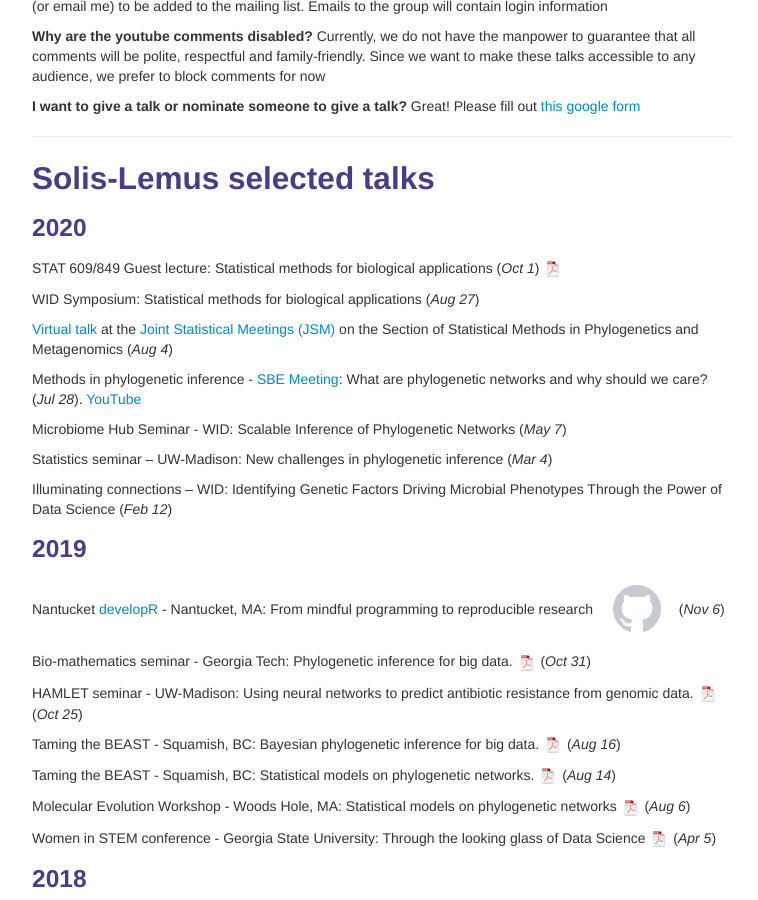
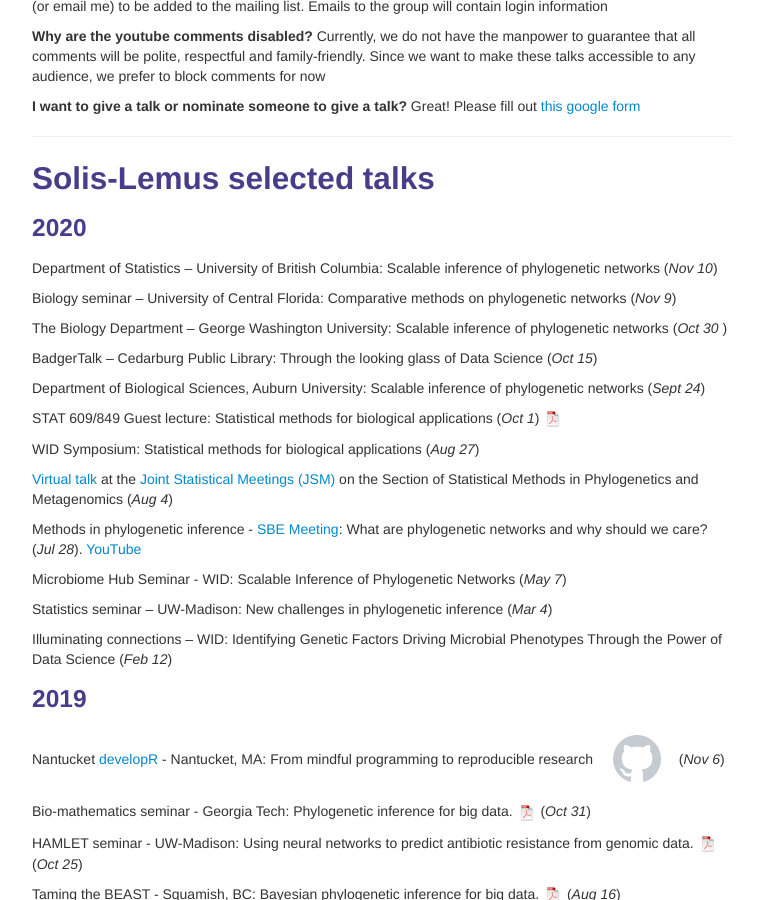
Before and after one commit to solislemuslab/solislemuslab.github.io, a Jekyll site: the page built from pages/talks.md, in a window 1280 px wide and 900 px high, scrolled down 478 px. Shown: the whole window, without its empty margins (258-1016 px from the left). Built offline with Jekyll 4.4.1, drawn with Linux system fonts in a browser that asks for light colours.

Commit message:
added talks

```diff
--- a/pages/talks.md
+++ b/pages/talks.md
@@ -38,6 +38,17 @@ Great! Please fill out [this google form](https://forms.gle/1kpZE1XrKe9YS9cHA)
 ## <a name="talks"></a>Solis-Lemus selected talks
 
 ### 2020
+
+Department of Statistics -- University of British Columbia:
+Scalable inference of phylogenetic networks (_Nov 10_)
+
+Biology seminar -- University of Central Florida: Comparative methods on phylogenetic networks (_Nov 9_)
+
+The Biology Department -- George Washington University: Scalable inference of phylogenetic networks (_Oct 30_ )
+
+BadgerTalk -- Cedarburg Public Library: Through the looking glass of Data Science (_Oct 15_)
+
+Department of Biological Sciences, Auburn University: Scalable inference of phylogenetic networks (_Sept 24_)
 
 STAT 609/849 Guest lecture: Statistical methods for biological applications (_Oct 1_) [![pdf](icons16/pdf-icon.png)](https://www.stat.wisc.edu/~claudia/claudia-stat-609-849.pdf)
 
```
Also changed, not shown: pages/teaching.md (+3 -0 lines).
